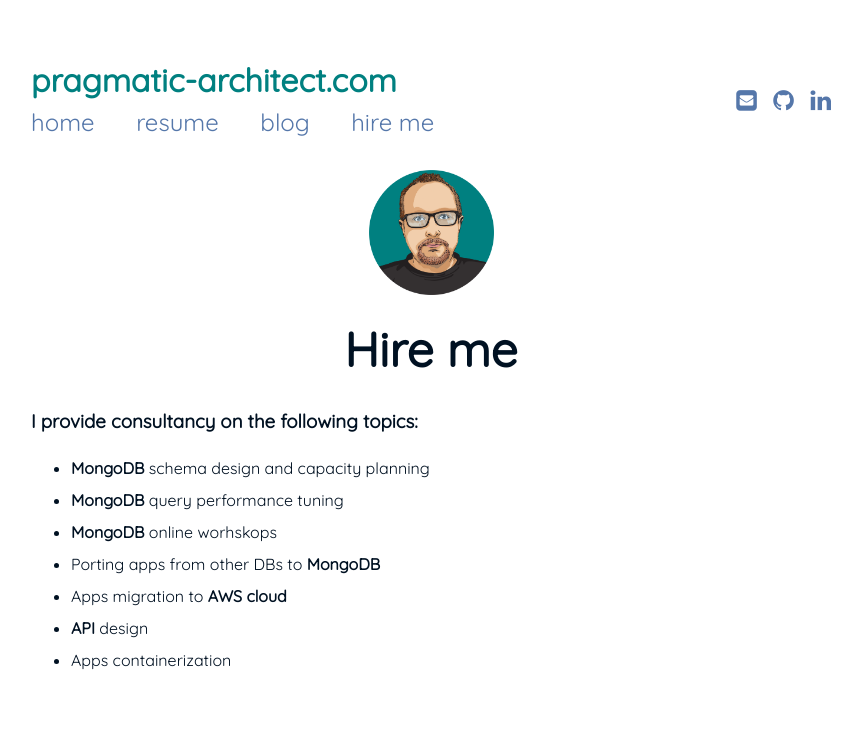
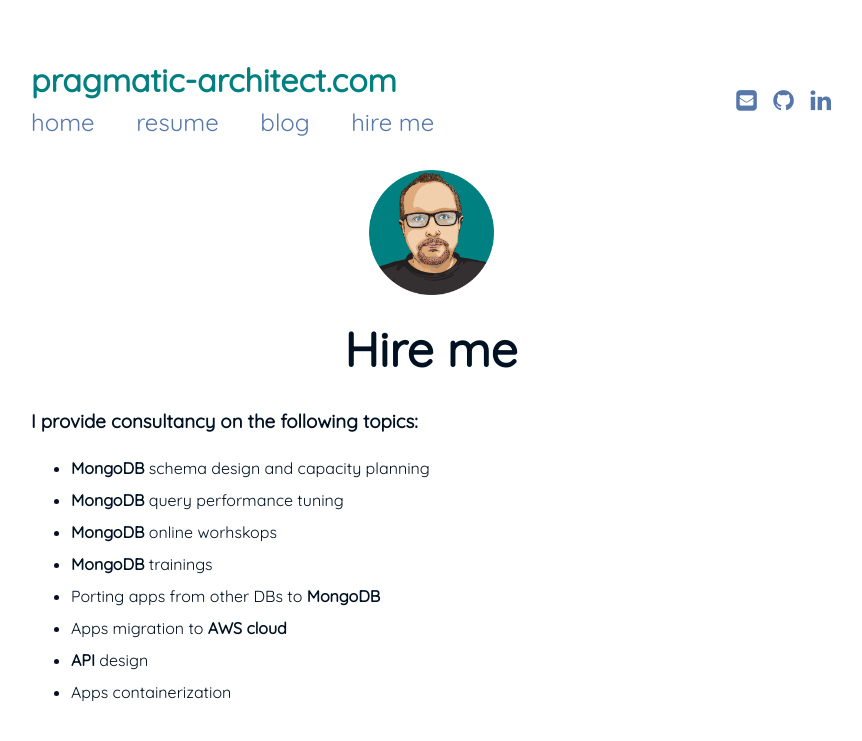
Before and after one commit to WojtekWaga/WojtekWaga.github.io, a Jekyll site: the page built from hireme.md, in a window 1280 px wide. Shown: the top 741 px of the page, without its empty margins (209-1071 px from the left). Built offline with Jekyll 4.4.1, drawn with Linux system fonts in a browser that asks for light colours.

Commit message:
mdb trainings

```diff
--- a/hireme.md
+++ b/hireme.md
@@ -7,6 +7,7 @@ title: Hire me
 * **MongoDB** schema design and capacity planning
 * **MongoDB** query performance tuning
 * **MongoDB** online worhskops
+* **MongoDB** trainings
 * Porting apps from other DBs to **MongoDB**
 * Apps migration to **AWS cloud**
 * **API** design
```
